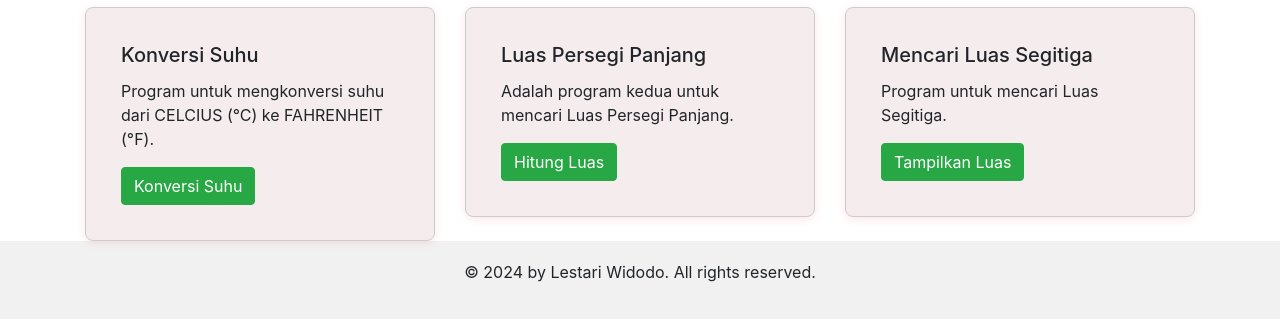
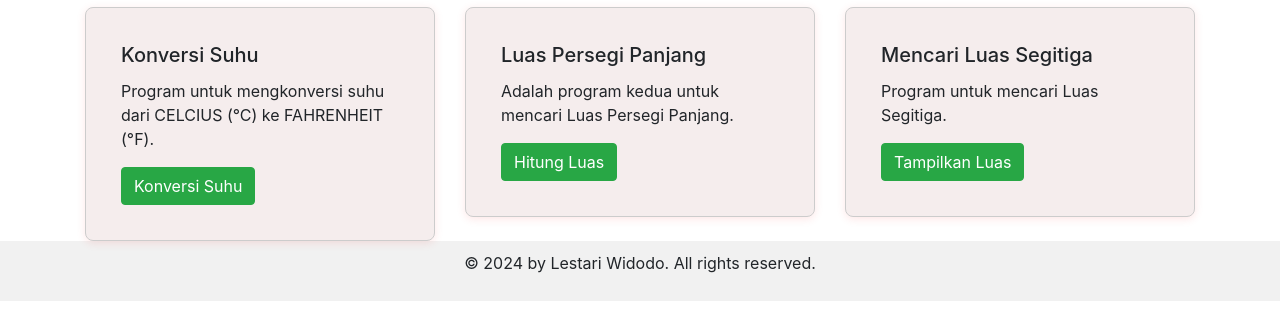
Before and after one commit to elwidodo-cyber/elwidodo-cyber.github.io, a plain HTML site: page index.html in a window 1280 px wide. Shown: the part 701-1020 px from the top of the page. Drawn offline with nearby package versions, Linux system fonts and the light colour scheme.

Commit message:
Update index.html

```diff
--- a/index.html
+++ b/index.html
@@ -100,7 +100,7 @@
         .footer {
             text-align: center;
             /* Center text within the footer */
-            padding: 1.5%;
+            padding: 10px;
             /* Optional: Add some padding */
             background-color: #f1f1f1;
             /* Optional: Background color for footer */
```
